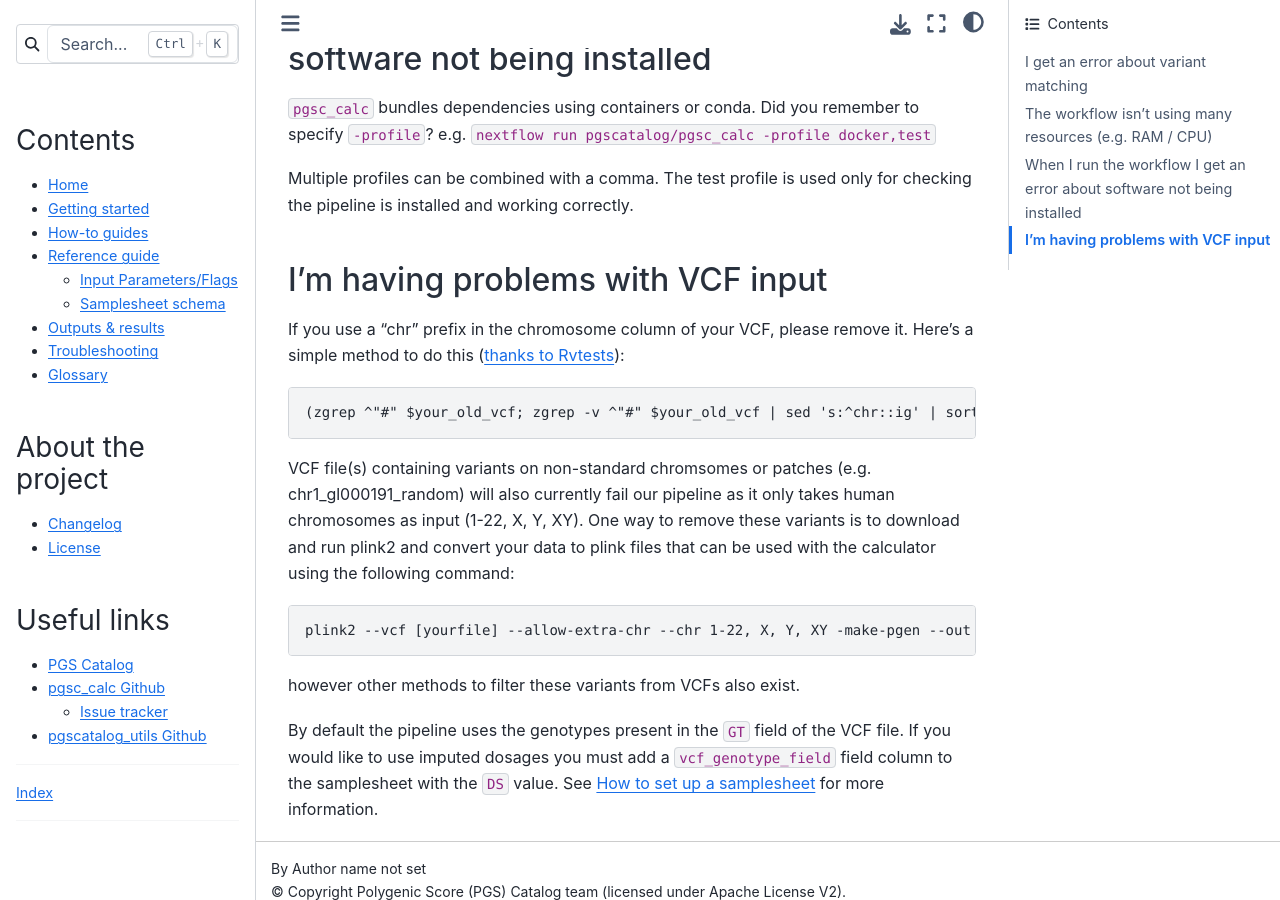
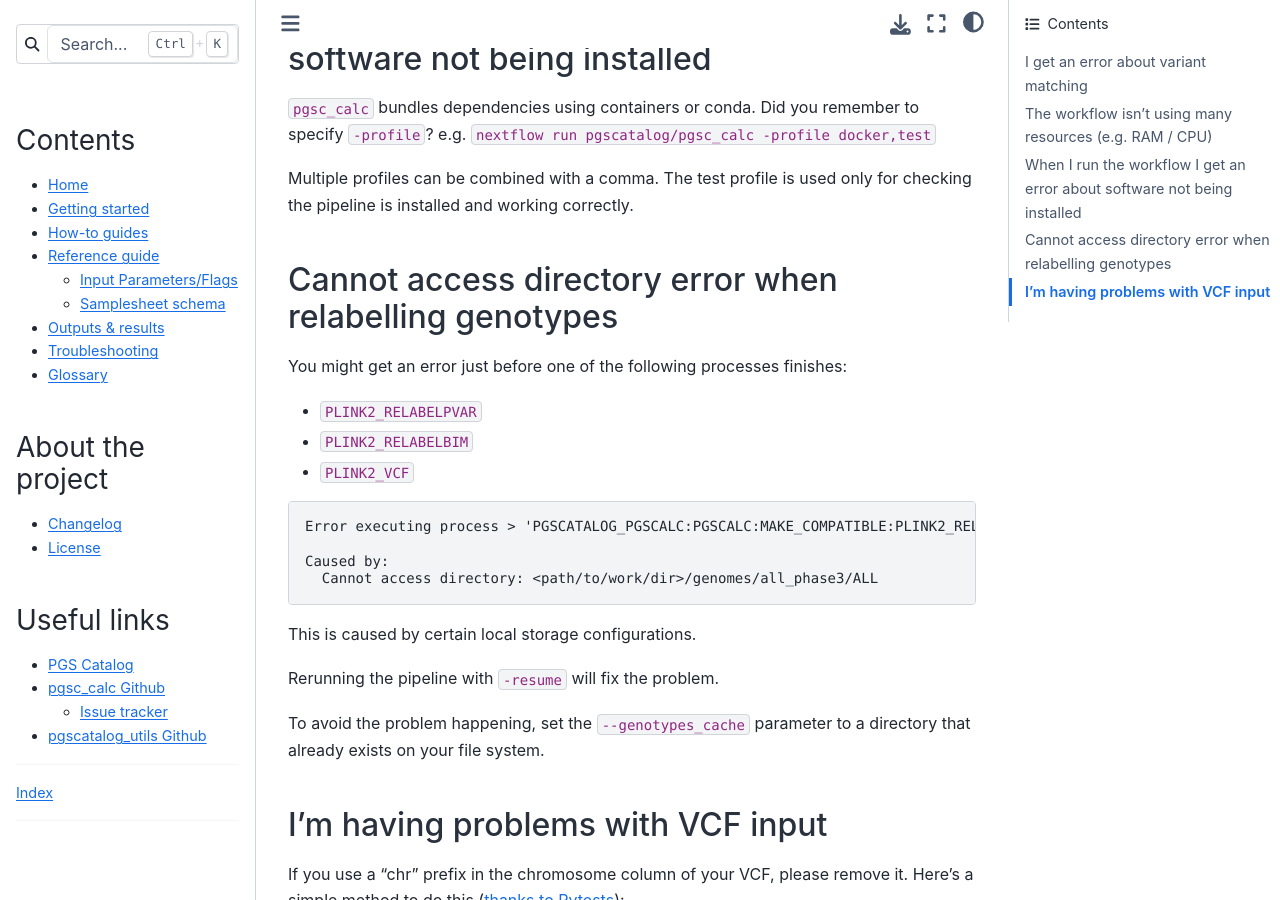
Before and after one commit to PGScatalog/pgsc_calc, a Sphinx documentation site: the page built from docs/troubleshooting.rst, in a window 1280 px wide and 900 px high, scrolled down 650 px. Built offline with Sphinx 7.4.7 and the Sphinx Book theme 1.1.4, drawn with Linux system fonts in a browser that asks for light colours; the version number could not be read and is left out.

Commit message:
add troubleshooting for cannot access directory

```diff
--- a/docs/troubleshooting.rst
+++ b/docs/troubleshooting.rst
@@ -34,6 +34,29 @@ docker,test``
 Multiple profiles can be combined with a comma. The test profile is used only
 for checking the pipeline is installed and working correctly.
 
+Cannot access directory error when relabelling genotypes
+--------------------------------------------------------
+
+You might get an error just before one of the following processes finishes:
+
+- ``PLINK2_RELABELPVAR``
+- ``PLINK2_RELABELBIM``
+- ``PLINK2_VCF``
+
+.. code-block:: console
+
+    Error executing process > 'PGSCATALOG_PGSCALC:PGSCALC:MAKE_COMPATIBLE:PLINK2_RELABELPVAR (all_phase3 chromosome ALL)'
+
+    Caused by:
+      Cannot access directory: <path/to/work/dir>/genomes/all_phase3/ALL
+
+This is caused by certain local storage configurations.
+
+Rerunning the pipeline with ``-resume`` will fix the problem.
+
+To avoid the problem happening, set the ``--genotypes_cache`` parameter to a
+directory that already exists on your file system.
+
 I'm having problems with VCF input
 ----------------------------------
 
```
